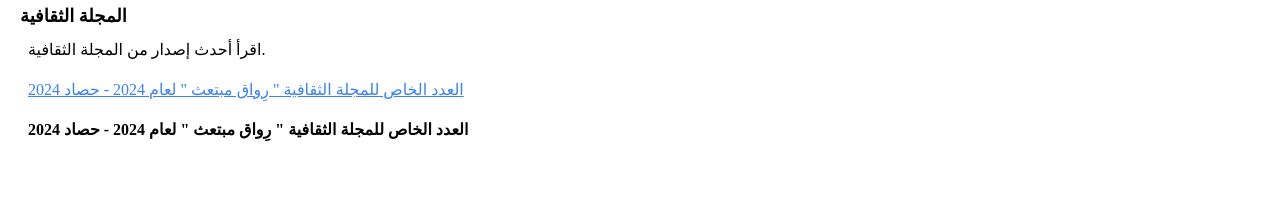
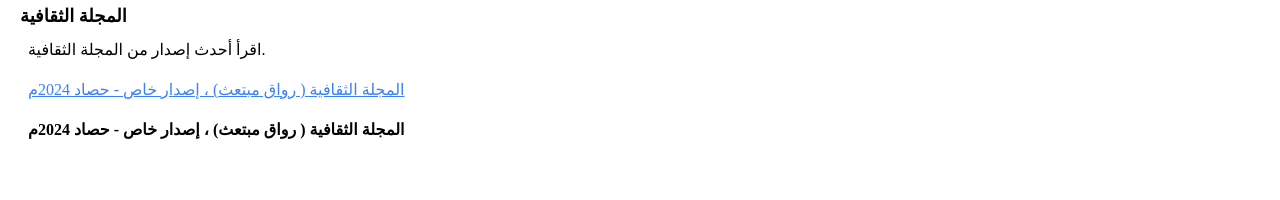
Before and after one commit to Hshafal/YemeniCulturalAttacheClient, a React (Vite) app: page /magazine in a window 1280 px wide. Shown: the part 206-406 px from the top of the page. Built offline with nearby package versions, Linux system fonts and the light colour scheme; no server answers.

Commit message:
add announcemnt

```diff
--- a/src/pages/CulturalMagazine/CulturalMagazine.tsx
+++ b/src/pages/CulturalMagazine/CulturalMagazine.tsx
@@ -5,9 +5,8 @@ const CulturalMagazine: React.FC = () => {
   const { t } = useTranslation();
 
   const documents = [
-
-    { name: 'العدد الخاص للمجلة الثقافية " رِواق مبتعث " لعام 2024 - حصاد 2024', url: '/رواق_مبتعث.pdf' },
-    { name: 'العدد الخاص للمجلة الثقافية " رِواق مبتعث " لعام 2024 - حصاد 2024', url: '/رواق_مبتعث.pdf' },
+		{ name: "المجلة الثقافية ( رواق مبتعث) ، إصدار خاص - حصاد 2024م", url: "/رواق_مبتعث.pdf" },
+		{ name: "المجلة الثقافية ( رواق مبتعث) ، إصدار خاص - حصاد 2024م", url: "/رواق_مبتعث.pdf" },
   ];
 
   return (
--- a/src/pages/addsAndNotifications/Index.tsx
+++ b/src/pages/addsAndNotifications/Index.tsx
@@ -44,6 +44,13 @@ const CollapsibleComponent: React.FC = () => {
 				<h3 className="text-xl font-bold text-gray-800 mb-4">تعميمات الملحقية</h3>
 			</div>
 			<div className="mt-4 space-y-2">
+				<a
+					href="/announcement.pdf"
+					download
+					className="text-blue-400 hover:underline hover:text-blue-300 block"
+				>
+					أعلان عن تدشين الموقع الالكتروني للملحقية الثقافية اليمنية -موسكو
+				</a>
 				<a
 					href="/اعلان_لطلاب_غير_قادرين_العودة_لبلد_الدراسة_2024.pdf"
 					download
```
Also changed, not shown: 2 other files (tests, documents, lock files or other folders).
